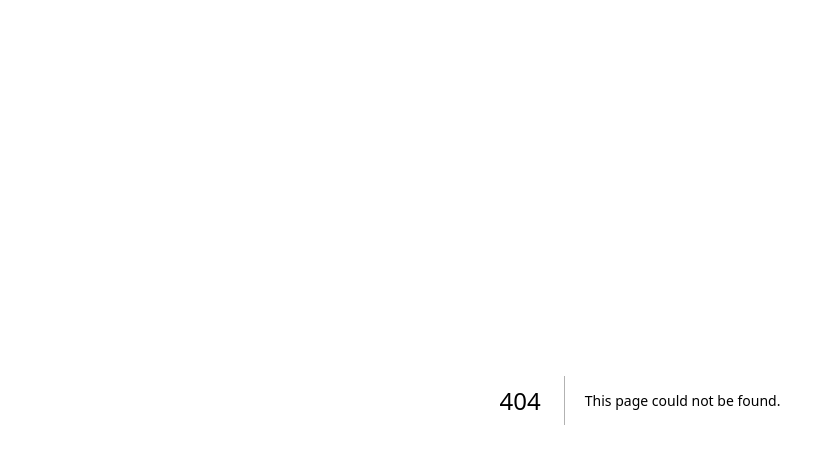
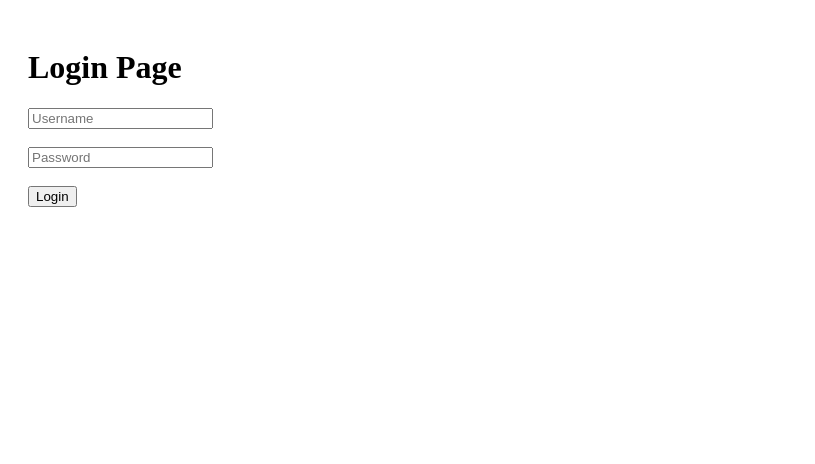
Before and after one commit to MAIYOK/maiyok, a Next.js app: page /login in a window 1280 px wide. Before the commit this address had no page. Shown: the top 464 px of the page, without its empty margins (0-815 px from the left). Built offline with nearby package versions, Linux system fonts and the light colour scheme.

Commit message:
Create login.js

```diff
--- /dev/null
+++ b/pages/login.js
@@ -0,0 +1,10 @@
+export default function Login() {
+  return (
+    <div style={{ padding: 20 }}>
+      <h1>Login Page</h1>
+      <input placeholder="Username" /><br /><br />
+      <input placeholder="Password" type="password" /><br /><br />
+      <button>Login</button>
+    </div>
+  );
+}
```
